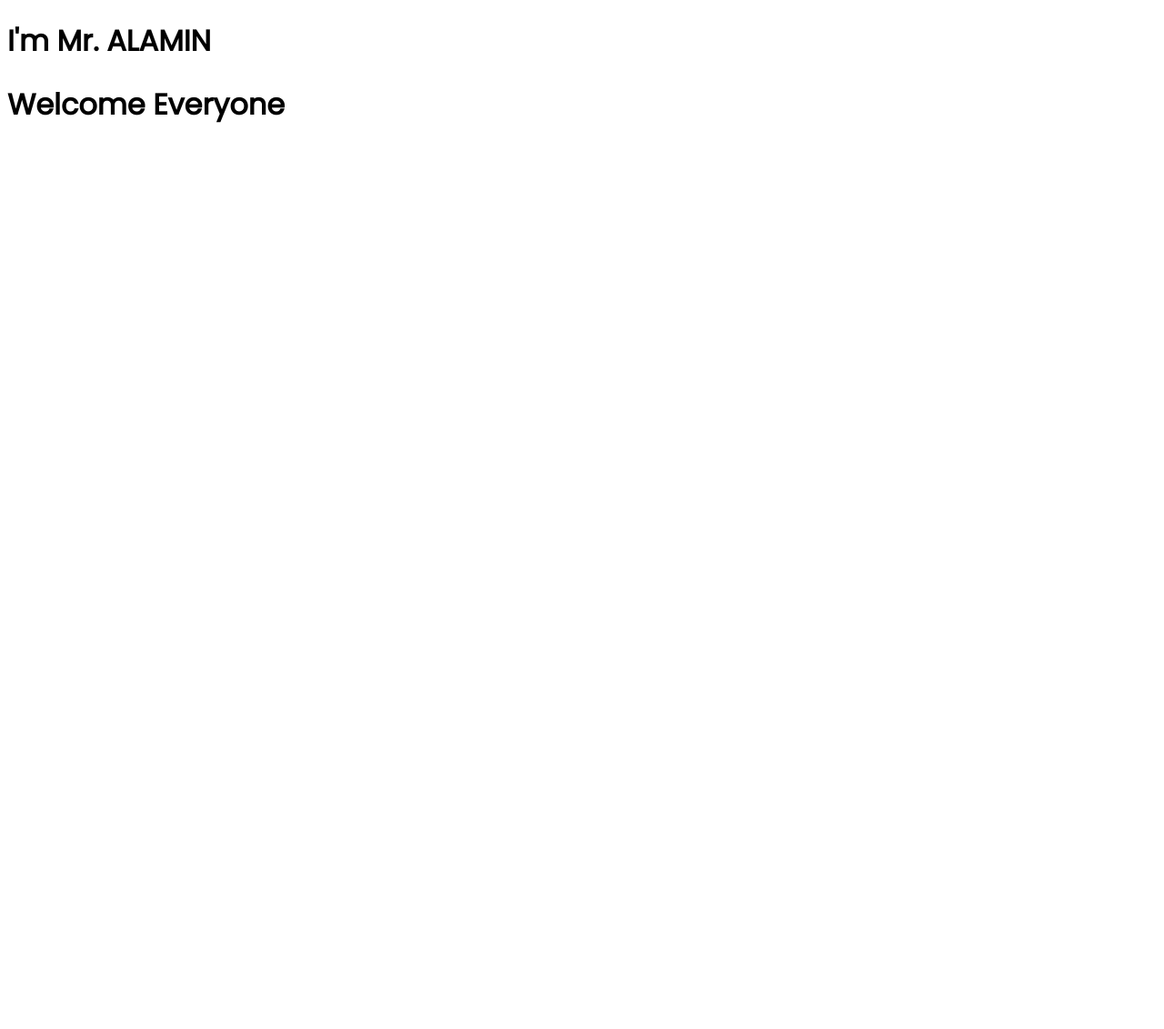
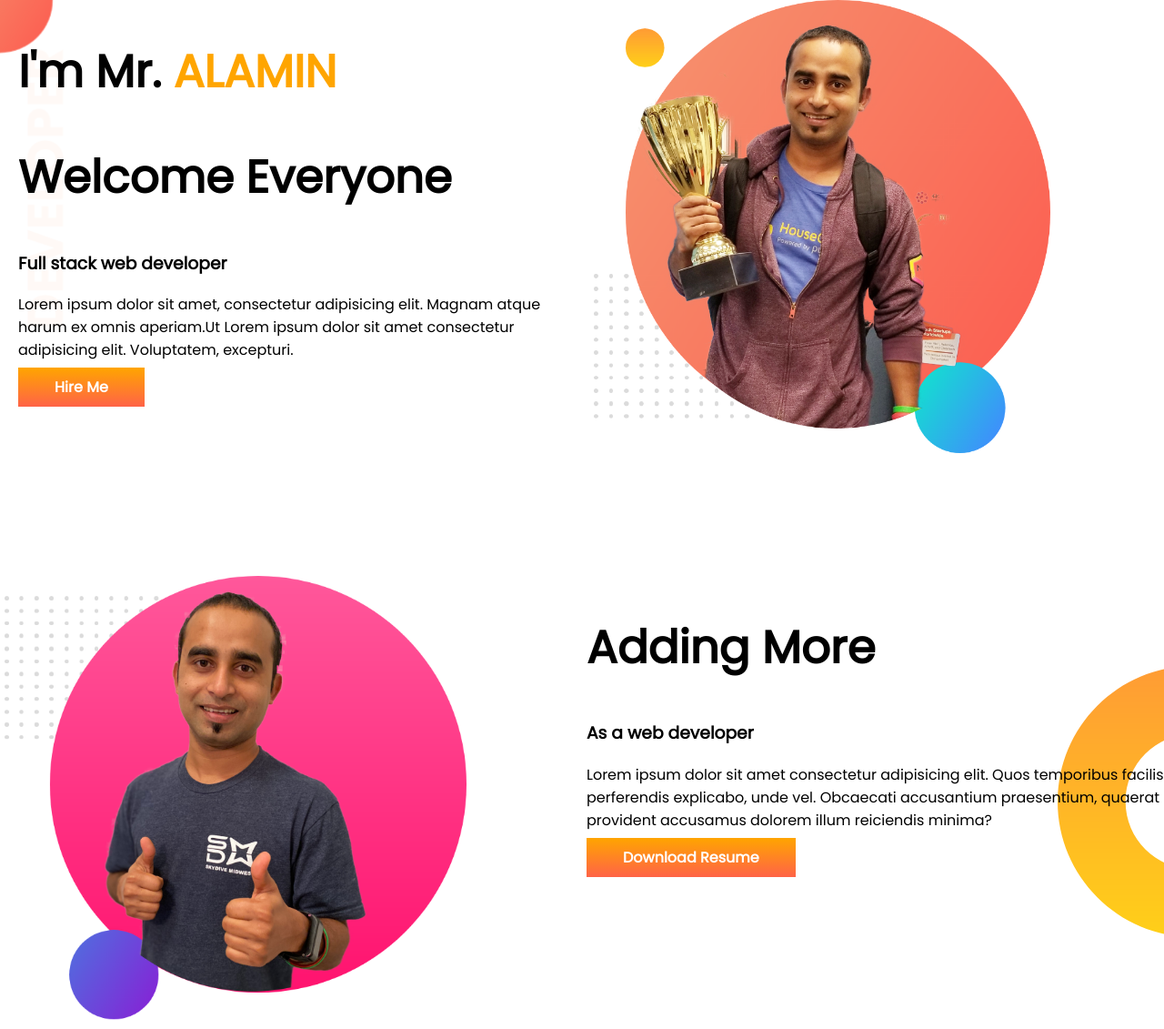
Before and after one commit to alamin40/alamin-s-portfolio, a plain HTML site: page index.html in a window 1280 px wide. Shown: the whole page at 91% size. Before the commit the page ends 800 px from the top, so only its background shows below. Drawn offline with Linux system fonts and the light colour scheme.

Commit message:
secon section add

```diff
--- a/index.html
+++ b/index.html
@@ -1,5 +1,6 @@
 <!DOCTYPE html>
 <html lang="en">
+
 <head>
     <meta charset="UTF-8">
     <meta http-equiv="X-UA-Compatible" content="IE=edge">
@@ -10,10 +11,38 @@
     <link href="https://fonts.googleapis.com/css2?family=Poppins&display=swap" rel="stylesheet">
     <link rel="stylesheet" href="style.css">
 </head>
+
 <body>
-    <h1>I'm Mr. ALAMIN</h1>
-    <h1>Welcome Everyone</h1>
+    <section class="top-banner">
+        <div class="half-width left">
+            <h1>I'm Mr. <span class="orange">ALAMIN</span></h1>
+            <h1>Welcome Everyone</h1>
+            <h3>Full stack web developer</h3>
+            <p>Lorem ipsum dolor sit amet, consectetur adipisicing elit. Magnam atque harum ex omnis aperiam.Ut
+                Lorem ipsum
+                dolor sit amet consectetur adipisicing elit. Voluptatem, excepturi.</p>
+            <a class="link-button" target="blank" href="https://www.linkedin.com/in/md-alamin17/">Hire Me</a>
+        </div>
+        <div class="half-width right">
+            <img src="images/jhankar.png" alt="">
+        </div>
+    </section>
+
+    <section class="second-section">
+        <div class="half-width">
+            <img src="images/jhankar2.png" alt="">
+        </div>
+        <div class="half-width">
+            <h1>Adding More</h1>
+            <h3>As a web developer</h3>
+            <p>Lorem ipsum dolor sit amet consectetur adipisicing elit. Quos temporibus facilis perferendis explicabo,
+                unde vel. Obcaecati accusantium praesentium, quaerat provident accusamus dolorem illum reiciendis
+                minima?</p>
+            <a class="link-button" target="_blank" href="">Download Resume</a>
+        </div>
+    </section>
 
 
 </body>
+
 </html>
--- a/style.css
+++ b/style.css
@@ -1,3 +1,48 @@
 body{
     font-family: 'Poppins', sans-serif;
+    margin: 0%;
 }
+h1{
+    font-size: 50px;
+}
+
+.orange{
+    color: orange;
+}
+
+section{
+    display: flex;
+    margin-bottom: 10%;
+}
+
+.half-width{
+    width: 50%;
+    padding-left: 5px;
+}
+
+.half-width img{
+    width: 80%;
+}
+
+.left{
+    padding-left: 20px;
+}
+.link-button{
+    text-decoration: none;
+    background-image: linear-gradient(orange, tomato);
+    color: white;
+    font-weight: 700;
+    padding: 10px 40px;
+
+}
+
+.top-banner{
+    background-image: url(images/top-banner.png);
+    background-repeat: no-repeat;
+
+}
+.second-section{
+    background-image: url(images/dream-bg.png);
+    background-repeat: no-repeat;
+    background-position: right;
+}
```
